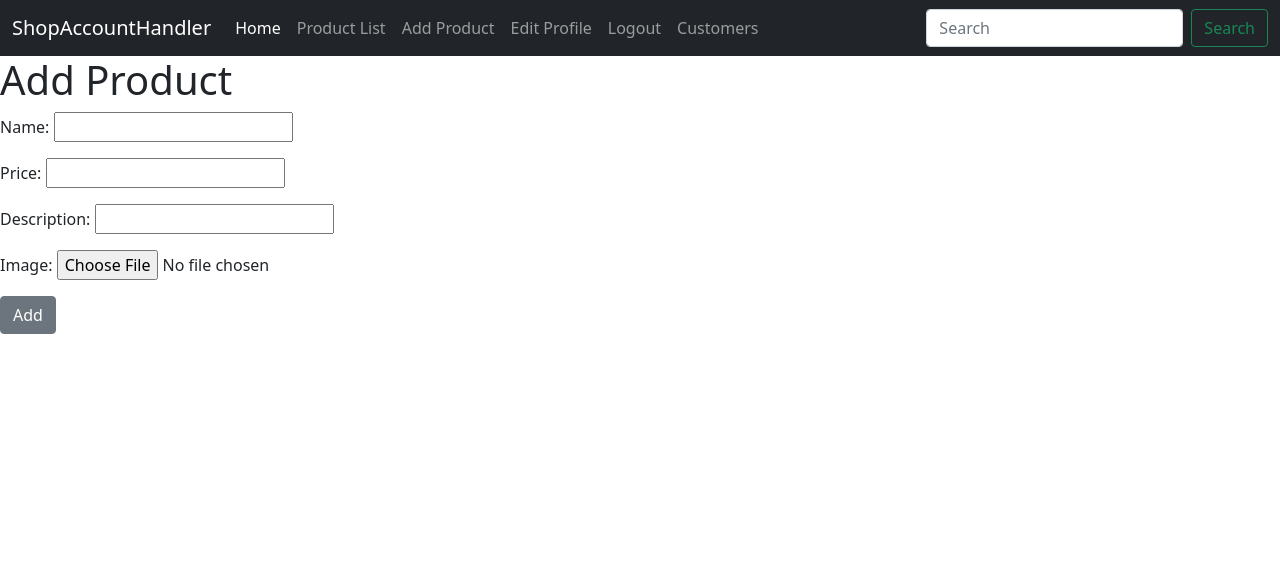
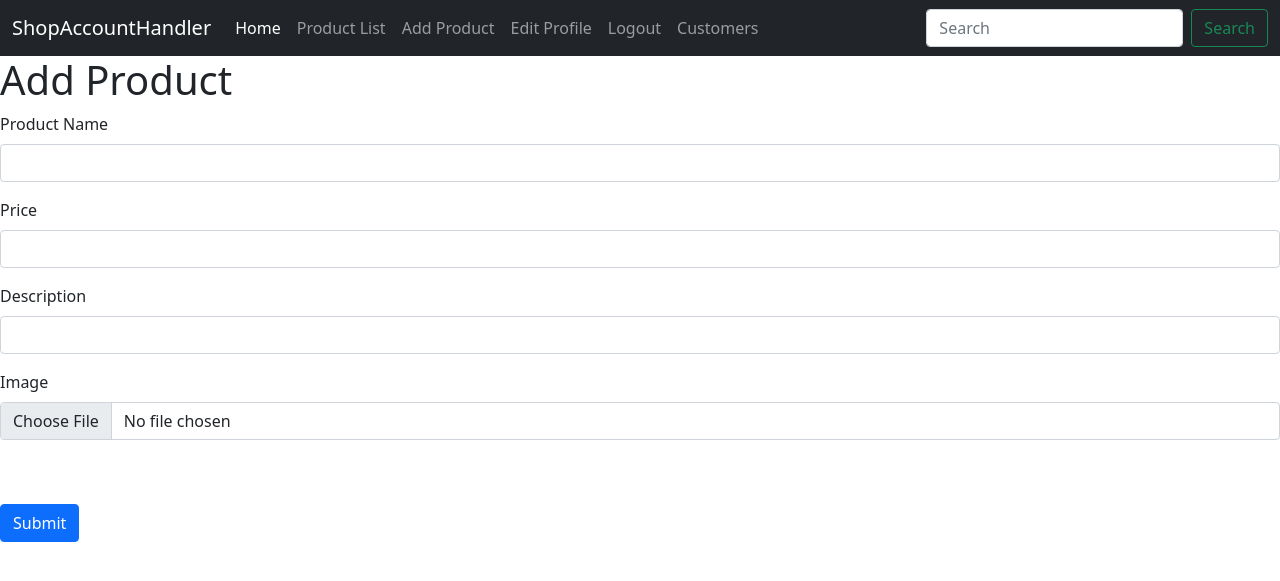
Before and after one commit to Bpiyush544/College-project, a Django app: page /add_product/ in a window 1280 px wide. Shown: the top 581 px of the page. Run offline with Django 4.2, Linux system fonts and the light colour scheme; a user stored in the database is signed in; parts of the project's set-up code (start-up, migrations or seed data) failed here and were passed over.

Commit message:
changed AddProduct Views

```diff
--- a/ShopAccountHandler/RcptGenerator/templates/add_product.html
+++ b/ShopAccountHandler/RcptGenerator/templates/add_product.html
@@ -4,14 +4,30 @@
 {% if user.is_authenticated %}
     <h1>Add Product</h1>
     <div class="form-group">
-        <form method="POST" action="">
+        <form method="post" action="/add_product/">
             {% csrf_token %}
-            {{form.as_p}}
-            <button class= "btn btn-secondary">Add</button>
-        </form>
+            <div class="mb-3">
+              <label for="name" class="form-label">Product Name</label>
+              <input type="text" class="form-control" id="name" name='prodname'>
+            </div>
+            <div class="mb-3">
+              <label for="price" class="form-label">Price</label>
+              <input type="number" class="form-control" id="price" name='price'>
+            </div>
+            <div class="mb-3">
+                <label for="description" class="form-label">Description</label>
+                <input type="text" class="form-control" id="description" name='description'>
+            </div>
+            <div class="mb-3">
+                <label for="image" class="form-label">Image</label>
+                <input type="file" class="form-control" id="image" name= 'image'>
+            </div>
+            <br>
+            <br>
+            <button type="submit" class="btn btn-primary">Submit</button>
+          </form>
     </div>
 {% else %}
     You are not allowed here
 {% endif %}
-
 {% endblock content %}
--- a/ShopAccountHandler/RcptGenerator/urls.py
+++ b/ShopAccountHandler/RcptGenerator/urls.py
@@ -5,7 +5,7 @@ from . views import home
 
 urlpatterns = [
     path('', home, name="home"),
-    path('add_product/', AddProductView.as_view(), name="add_product"),
+    path('add_product/', AddProductView, name="add_product"),
     path('product_list/', ProductListView, name="product_list"),
     path('product_list/product_display/<int:pk>/',
          ProductDetailView, name="product_detail"),
--- a/ShopAccountHandler/RcptGenerator/views.py
+++ b/ShopAccountHandler/RcptGenerator/views.py
@@ -1,8 +1,7 @@
-from asyncio.windows_events import NULL
 import datetime
 from django.shortcuts import render
 from . models import Product, Receipt, Amount
-from django.views.generic import CreateView
+# from django.views.generic import CreateView
 from django.contrib.auth.models import User
 
 
@@ -24,10 +23,21 @@ def ProductListView(request):
     return render(request, 'product_list.html', {'product_menu_list': product_menu_list})
 
 
-class AddProductView(CreateView):
-    model = Product
-    template_name = 'add_product.html'
-    fields = '__all__'
+def AddProductView(request):
+    # CreateView
+    # model = Product
+    # template_name = 'add_product.html'
+    # fields = '__all__'
+    if request.method == "POST":
+        prodname = request.POST.get('prodname')
+        description = request.POST.get('description')
+        image = request.POST.get('image')
+        price = request.POST.get('price')
+
+        prodAdd = Product(name=prodname, description=description,
+                          image=image, price=price)
+        prodAdd.save()
+    return render(request, 'add_product.html')
 
 
 def ProductDetailView(request, pk):
```
Also changed, not shown: ShopAccountHandler/db.sqlite3.
